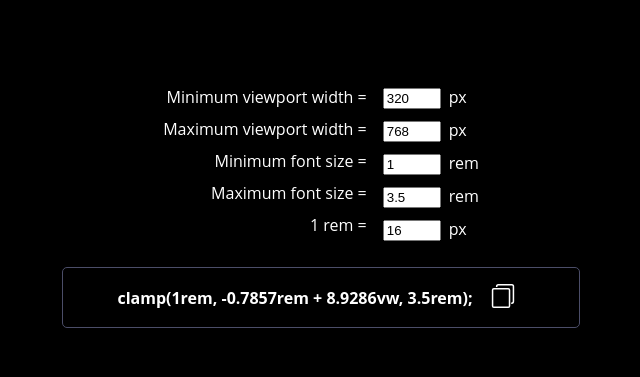
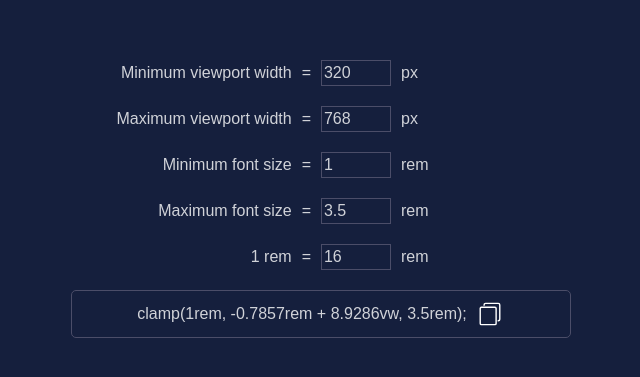
Before and after one commit to Minaki-web/clamp-calculator, a React (Create React App) app: page / in a window 1280 px wide. Shown: the part 201-578 px from the top of the page, without its empty margins (319-959 px from the left). Built offline with nearby package versions, Linux system fonts and the light colour scheme.

Commit message:
divide components

```diff
--- a/src/App.js
+++ b/src/App.js
@@ -1,12 +1,12 @@
 import React, { useState } from 'react';
 import styled from 'styled-components/macro';
-import { ReactComponent as CopySvg } from './forge-icon.svg';
+
+import InputControll from './components/InputControll';
+import ResultBox from './components/ResultBox';
+import CopyBtn from './components/CopyBtn';
 
 // #region styles
 const AppDiv = styled.div`
-  font-family: 'Open Sans', sans-serif;
-  color: #ffffff;
-  background-color: #000;
   padding: 8px 16px;
   display: flex;
   justify-content: center;
@@ -14,85 +14,30 @@ const AppDiv = styled.div`
   height: 100vh;
 `;
 
-const Input = styled.input.attrs({ type: 'number' })`
-  width: 50px;
-
-  &:not(:last-child) {
-    margin-bottom: 10px;
-  }
-`;
-
-const Label = styled.label`
-  font-size: clamp(0.75rem, 0.5714rem + 0.8929vw, 1rem);
-
-  &:not(:last-child) {
-    margin-bottom: 10px;
-  }
-`;
-
-const Unit = styled.span`
-  font-size: clamp(0.75rem, 0.5714rem + 0.8929vw, 1rem);
-  margin-left: 8px;
-`;
-
 const Container = styled.div`
-  display: flex;
-  justify-content: center;
   width: min(90%, 500px);
   margin: 0 auto;
 `;
 
-const LabelGroup = styled.div`
-  display: flex;
-  flex-direction: column;
-  align-items: flex-end;
-  margin-right: 16px;
-`;
-
-const InputGroup = styled.div`
-  display: flex;
-  flex-direction: column;
-`;
-
-const InputAndUnit = styled.div``;
-
-const ResultBox = styled.div`
-  display: flex;
-  width: min(90%, 500px);
-  justify-content: center;
-  padding: 8px;
-  margin: 16px auto 0;
-  border: 1px solid #4b4d68;
-  border-radius: 5px;
-`;
-
-const Result = styled.h1`
-  font-size: 1rem;
-`;
-
-const CopyBtn = styled.button`
-  cursor: pointer;
-  background: none;
-  border: none;
-  margin-left: 8px;
-
-  svg {
-    width: 32px;
-    height: 32px;
-  }
-`;
-// #endregion
-
 const copyTxt = (txt) => {
+  const agent = window.navigator.userAgent;
+  // iosかどうかの判定
+  if (agent.indexOf('iPhone') !== -1 || agent.indexOf('iPad') !== -1 || agent.indexOf('iPod') !== -1) {
     const t = document.createElement('textarea');
     t.value = txt;
     document.body.appendChild(t);
     t.select();
     document.execCommand('copy');
     document.body.removeChild(t);
-  alert(`${txt}
+  } else {
+    navigator.clipboard.writeText(txt);
+  }
 
-  Copied to clipboard!`);
+  alert(
+    `${txt}
+
+Copied to clipboard!`
+  );
 };
 
 export default function App() {
@@ -116,48 +61,60 @@ export default function App() {
   return (
     <AppDiv>
       <Container>
-        <LabelGroup>
-          <Label htmlFor="minWidthPx">Minimum viewport width =</Label>
-          <Label htmlFor="maxWidthPx">Maximum viewport width =</Label>
-          <Label htmlFor="minFontSize">Minimum font size =</Label>
-          <Label htmlFor="maxFontSize">Maximum font size =</Label>
-          <Label htmlFor="pixelsPerRem">1 rem =</Label>
-        </LabelGroup>
+        <InputControll
+          label="Minimum viewport width"
+          info={{
+            id: 'minWidthPx',
+            value: minWidthPx,
+            unit: 'px',
+            onChange: (e) => setMinWidthPx(Number(e.target.value))
+          }}
+        />
 
-        <InputGroup>
-          <InputAndUnit>
-            <Input id="minWidthPx" value={minWidthPx} onChange={(e) => setMinWidthPx(Number(e.target.value))} />
-            <Unit>px</Unit>
-          </InputAndUnit>
+        <InputControll
+          label="Maximum viewport width"
+          info={{
+            id: 'maxWidthPx',
+            value: maxWidthPx,
+            unit: 'px',
+            onChange: (e) => setMaxWidthPx(Number(e.target.value))
+          }}
+        />
 
-          <InputAndUnit>
-            <Input id="maxWidthPx" value={maxWidthPx} onChange={(e) => setMaxWidthPx(Number(e.target.value))} />
-            <Unit>px</Unit>
-          </InputAndUnit>
+        <InputControll
+          label="Minimum font size"
+          info={{
+            id: 'minFontSize',
+            value: minFontSize,
+            unit: 'rem',
+            onChange: (e) => setMinFontSize(Number(e.target.value))
+          }}
+        />
 
-          <InputAndUnit>
-            <Input id="minFontSize" value={minFontSize} onChange={(e) => setMinFontSize(Number(e.target.value))} />
-            <Unit>rem</Unit>
-          </InputAndUnit>
+        <InputControll
+          label="Maximum font size"
+          info={{
+            id: 'maxFontSize',
+            value: maxFontSize,
+            unit: 'rem',
+            onChange: (e) => setMaxFontSize(Number(e.target.value))
+          }}
+        />
 
-          <InputAndUnit>
-            <Input id="maxFontSize" value={maxFontSize} onChange={(e) => setMaxFontSize(Number(e.target.value))} />
-            <Unit>rem</Unit>
-          </InputAndUnit>
+        <InputControll
+          label="1 rem"
+          info={{
+            id: 'pixelsPerRem',
+            value: pixelsPerRem,
+            unit: 'rem',
+            onChange: (e) => setPixelsPerRem(Number(e.target.value))
+          }}
+        />
 
-          <InputAndUnit>
-            <Input id="pixelsPerRem" value={pixelsPerRem} onChange={(e) => setPixelsPerRem(Number(e.target.value))} />
-            <Unit>px</Unit>
-          </InputAndUnit>
-        </InputGroup>
+        <ResultBox clampFunc={clampFunc}>
+          <CopyBtn title="Copy to clipboard" onClick={() => copyTxt(clampFunc)} />
+        </ResultBox>
       </Container>
-
-      <ResultBox>
-        <Result>{clampFunc}</Result>
-        <CopyBtn title="Copy to clipboard" onClick={() => copyTxt(clampFunc)}>
-          <CopySvg stroke="#fff" />
-        </CopyBtn>
-      </ResultBox>
     </AppDiv>
   );
 }
--- /dev/null
+++ b/src/components/CopyBtn.jsx
@@ -0,0 +1,26 @@
+import styled from 'styled-components';
+
+import { ReactComponent as CopySvg } from '../forge-icon.svg';
+
+export default function CopyBtn(props) {
+  const { title, onClick } = props;
+
+  return (
+    <Button title={title} onClick={onClick}>
+      <CopySvg stroke="#fff" />
+    </Button>
+  );
+}
+
+const Button = styled.button`
+  cursor: pointer;
+  background: none;
+  border: none;
+  margin-left: 8px;
+
+  svg {
+    width: 3rem;
+    height: 3rem;
+    vertical-align: middle;
+  }
+`;
--- /dev/null
+++ b/src/components/InputControll.jsx
@@ -0,0 +1,68 @@
+import styled from 'styled-components';
+
+export default function InputControll(props) {
+  const { label, info } = props;
+
+  return (
+    <Flex>
+      <Label htmlFor={info.id}>
+        {label}
+        <Separator>=</Separator>
+      </Label>
+
+      <InputContainer>
+        <Input id={info.id} value={info.value} onChange={info.onChange} />
+        <Unit>{info.unit}</Unit>
+      </InputContainer>
+    </Flex>
+  );
+}
+
+const Flex = styled.div`
+  &:not(:first-child) {
+    margin-top: 2rem;
+  }
+
+  @media (min-width: 500px) {
+    display: grid;
+    grid-template-columns: 1fr 1fr;
+    align-items: center;
+  }
+`;
+
+const Label = styled.label`
+  text-align: end;
+`;
+
+const Separator = styled.span`
+  padding: 0 0.2rem;
+
+  @media (min-width: 500px) {
+    padding: 0 1rem;
+  }
+`;
+
+const InputContainer = styled.div`
+  margin-top: 0.5rem;
+
+  @media (min-width: 500px) {
+    margin-top: 0;
+  }
+`;
+
+const Input = styled.input.attrs({ type: 'number' })`
+  width: 7rem;
+  border: 1px solid #4b4d68;
+  line-height: 1.5;
+  transition: 0.3s ease;
+  padding-left: 0.75%;
+
+  &:focus {
+    box-shadow: 0 0 10px #aaaaaa;
+    border: 1px solid #a1a1a1;
+  }
+`;
+
+const Unit = styled.span`
+  padding: 0 1rem;
+`;
--- /dev/null
+++ b/src/components/ResultBox.jsx
@@ -0,0 +1,24 @@
+import styled from 'styled-components';
+
+export default function ResultBox(props) {
+  const { clampFunc, children } = props;
+
+  return (
+    <Flex>
+      <Result>{clampFunc}</Result>
+      {children}
+    </Flex>
+  );
+}
+
+const Flex = styled.div`
+  display: flex;
+  justify-content: center;
+  align-items: center;
+  margin-top: 2rem;
+  padding: 8px;
+  border: 1px solid #4b4d68;
+  border-radius: 5px;
+`;
+
+const Result = styled.h1``;
--- a/src/index.css
+++ b/src/index.css
@@ -1,13 +1,21 @@
-body {
-  margin: 0;
-  font-family: -apple-system, BlinkMacSystemFont, 'Segoe UI', 'Roboto', 'Oxygen',
-    'Ubuntu', 'Cantarell', 'Fira Sans', 'Droid Sans', 'Helvetica Neue',
-    sans-serif;
-  -webkit-font-smoothing: antialiased;
-  -moz-osx-font-smoothing: grayscale;
+*:where(:not(iframe, canvas, img, svg, video):not(svg *)) {
+  all: unset;
+  display: revert;
 }
 
-code {
-  font-family: source-code-pro, Menlo, Monaco, Consolas, 'Courier New',
-    monospace;
+*,
+*::before,
+*::after {
+  box-sizing: border-box;
 }
+
+html {
+  font-family: Arial, Helvetica, sans-serif;
+  font-size: 62.5%;
+}
+
+body {
+  font-size: 1.6rem;
+  color: #d0d2d8;
+  background-color: #151f3d;
+}
```
Lines whose indentation alone changed are shown as unchanged.
